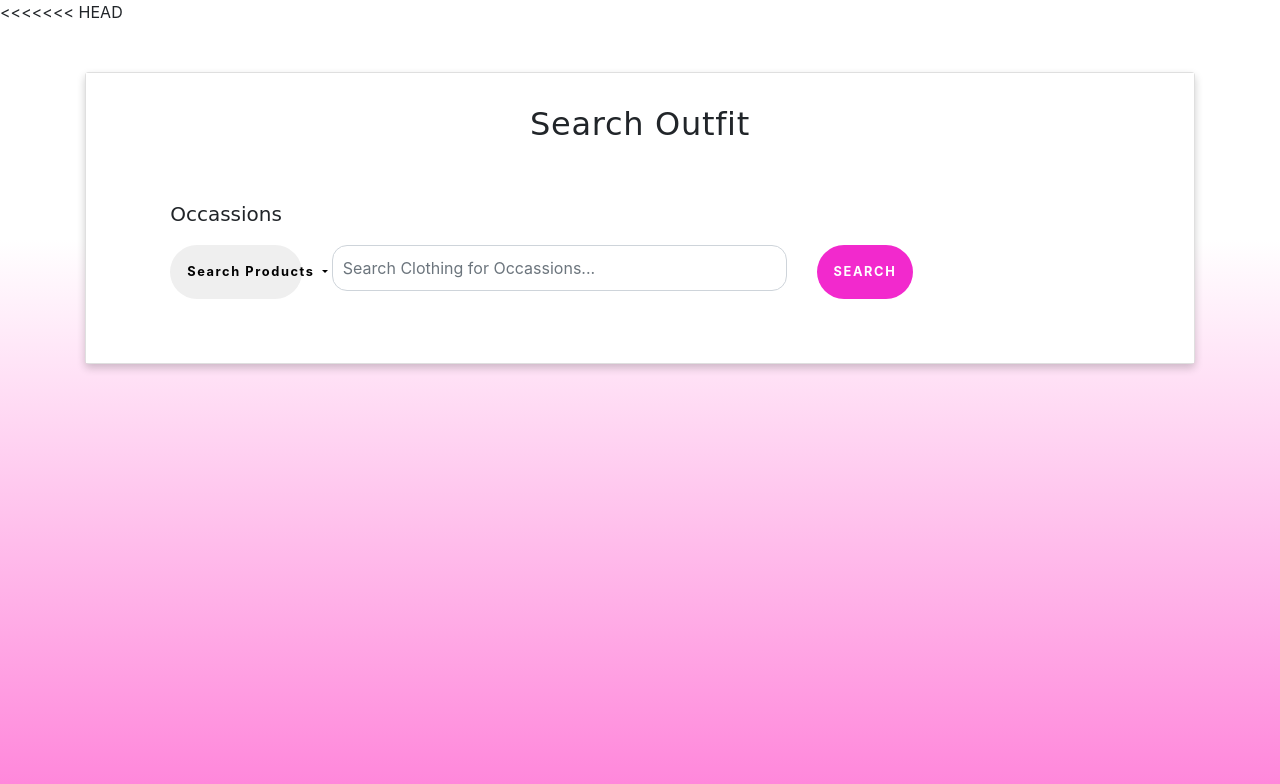
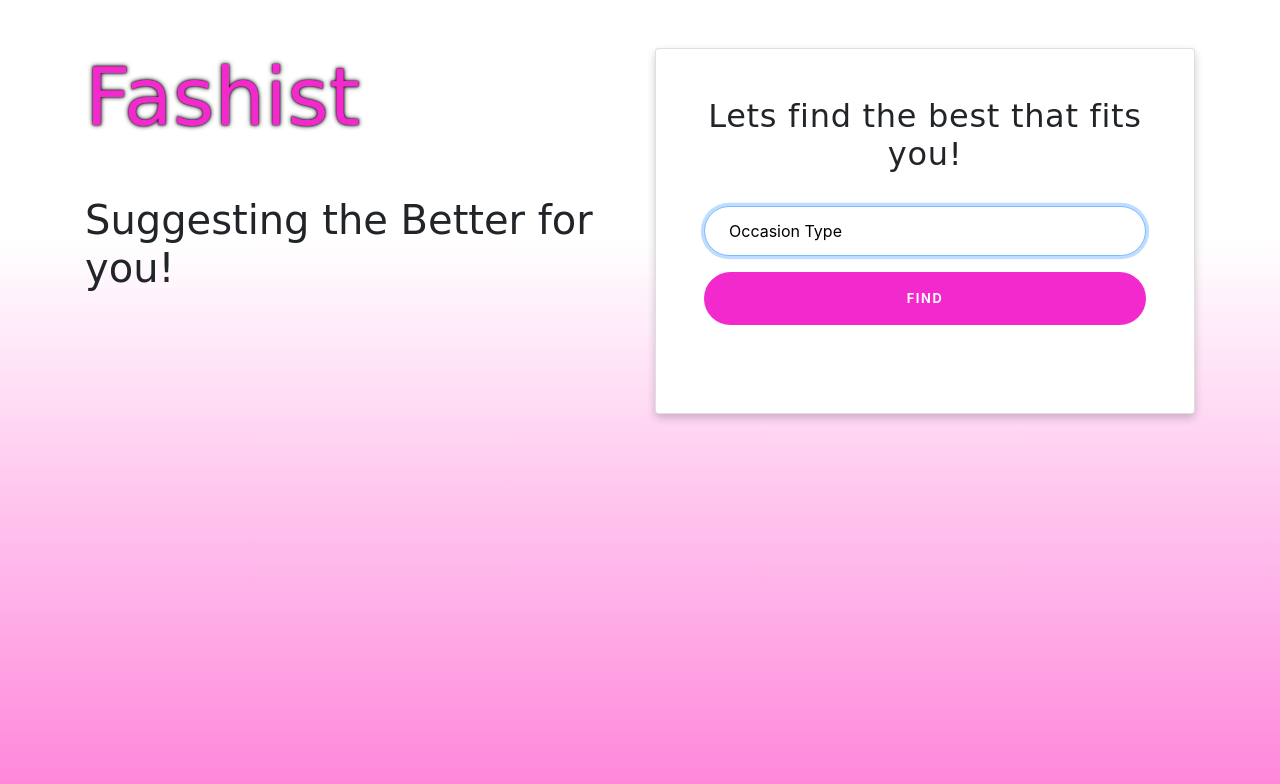
Before and after one commit to vinodhan16/fashist, a PHP site: page /search.php in a window 1280 px wide. Shown: the top 784 px of the page. Run offline with PHP 8.4, Linux system fonts and the light colour scheme; some libraries are stand-ins or nearby versions; some web fonts are replaced.

Commit message:
Update search.php

```diff
--- a/search.php
+++ b/search.php
@@ -15,70 +15,6 @@
 
 </head>
 <body>
-<<<<<<< HEAD
-<div class="container top">
-    <div class="card card-signin my-5">
-          <div class="card-body" style="background-color:#ffffff;">
-              <div class="container1">
-                   <h2 class="card-title text-center">Search Outfit</h2>
-                  <br>
-                  <p class="measure">Occassions</p>
-     <form class="form-signin" method="post" action="">
-         <div class="row">
-             <div class="col-md-2">
-             <div class="form-label-group" >
-                  <div class="dropdown" >
-    <button  class="btn btn-default dropdown-toggle"  type="button" style="width:100%;" data-toggle="dropdown">Search Products
-    <span class="caret"></span></button>
-    <ul class="dropdown-menu" style="border-radius:13px;">
-         <li class="dropdown-submenu">
-        <a class="test" tabindex="-1" href="#">Office <span class="caret"></span></a>
-        <ul class="dropdown-menu">
-          <li><a tabindex="-1" value="western" onclik>Western</a></li>
-          <li><a tabindex="-1" href="#">Indian</a></li>
-        </ul>
-      </li>
-      <li><a tabindex="-1" href="#">Sports</a></li>
-         <li class="dropdown-submenu">
-        <a class="test" tabindex="-1" href="#">Marriage <span class="caret"></span></a>
-        <ul class="dropdown-menu">
-          <li><a tabindex="-1" href="#">Western</a></li>
-          <li><a tabindex="-1" href="#">Indian</a></li>
-        </ul>
-      </li>
-      <li><a tabindex="-1" href="#">Casuals</a></li>
-        <li><a tabindex="-1" href="#">Indian Festivals</a></li>
-
-    </ul>
-  </div>
-              </div></div>
-             <div class="col-md-6">  <input name="bust" type="text" class="form-control" style="border-radius:15px;padding:10px;" placeholder="Search Clothing for Occassions..." value="" required/></div>
-             <div class="col-md-3">
-                 <button name="login" type="submit" style="background-color:#f229cd;color:#ffffff;" class="btn  btn-default  text-uppercase" type="submit">Search</button></div>
-           </div> </form></div>
-        </div></div></div>
-    <script>
-$(document).ready(function(){
-  $('.dropdown-submenu a.test').on("click", function(e){
-    $(this).next('ul').toggle();
-    e.stopPropagation();
-    e.preventDefault();
-  });
-});
-</script>
-    <style>
-        .btn-default:hover{
-            text-decoration: none !important;
-
-        }
-        .dropdown
-        {
-            text-align: left !important;
-        }
-        .dropdown-submenu {
-  position: relative;
-}
-=======
   <div class="container">
     <div class="row">
         <div class="col-sm-12 col-md-5 col-lg-6 mx-auto">
@@ -88,7 +24,6 @@ $(document).ready(function(){
       <div class="col-sm-12 col-md-7 col-lg-6 mx-auto">
         <div class="card card-signin my-5">
           <div class="card-body">
->>>>>>> parent of bc8d304... ssss
 
                <div class="tab-content" id="myTabContent">
                      <div class="tab-pane fade show active p-3" id="one" role="tabpanel" aria-labelledby="one-tab">
```
